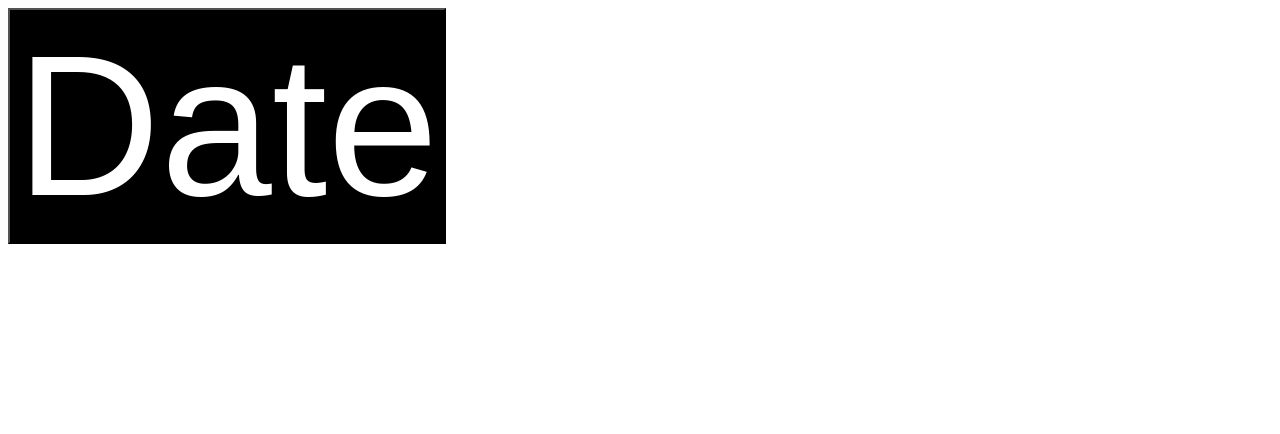
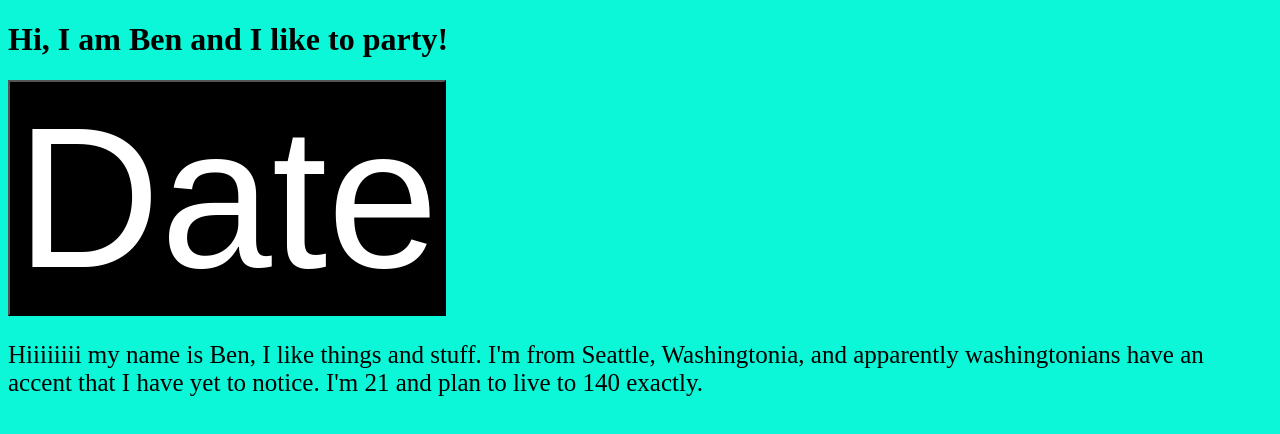
Before and after one commit to Montana-Code-School/Git2KnowYou08.1, a website: page public/ben/index.html in a window 1280 px wide. Both pictures are taken after a click on the button "Date". Drawn offline with Linux system fonts and the light colour scheme.

Commit message:
deathclock

```diff
--- a/package.json
+++ b/package.json
@@ -21,6 +21,7 @@
   "dependencies": {
     "express": "^4.16.2",
     "jquery": "^3.3.1",
+    "node": "^9.5.0",
     "nodemon": "^1.14.12",
     "path": "^0.12.7"
   }
--- a/public/ben/index.html
+++ b/public/ben/index.html
@@ -1,12 +1,16 @@
 <!DOCTYPE html>
+<link rel = "stylesheet" href = "style.css">
 <html>
   <head>
     <meta charset="utf-8">
-    <title>Super Ben</title>
+    <title>Hi. I am </title>
   </head>
   <body>
+    <h1>Hi, I am Ben and I like to party!</h1>
     <script src="index.js" charset="utf-8"></script>
-    <h1></h1>
-<p></p>
+    <p>Hiiiiiiii my name is Ben, I like things and stuff. I'm from Seattle, Washingtonia,
+      and apparently washingtonians have an accent
+    that I have yet to notice. I'm 21 and plan to live to 140 exactly.
+   </p>
   </body>
 </html>
--- a/public/ben/index.js
+++ b/public/ben/index.js
@@ -12,7 +12,13 @@ dateButton.style.backgroundImage = "url ('http://cdn6.bigcommerce.com/s-8gyotsl3
 dateButton.style.width = "auto";
 document.body.appendChild(dateButton);
 function whyNot(){
-  alert(date);
+  var birthDate = new Date ('1996-03-02T12:30:30Z')
+  var age = date - birthDate;
+  var time = age / (1000 * 60 * 60 * 24) / 365;
+  var longTime = 140 * (1000 * 60 * 60 * 24);
+  var deathTime = longTime - time;
+
+  alert(deathTime);
 }
 dateButton.addEventListener('click', whyNot);
 console.log(date);
--- a/public/ben/style.css
+++ b/public/ben/style.css
@@ -0,0 +1,6 @@
+body{
+  background-color: #0BF7D7;
+ }
+p {
+  font-size: 25px;
+}
```
Also changed, not shown: 1 other file.
